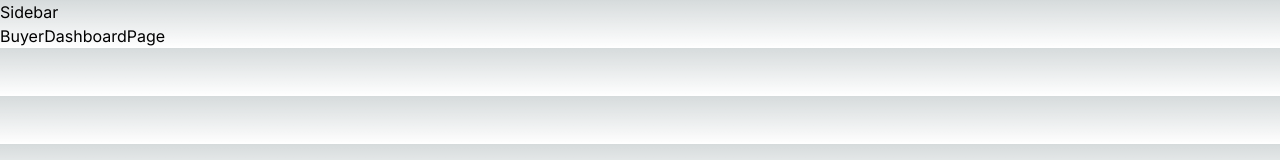
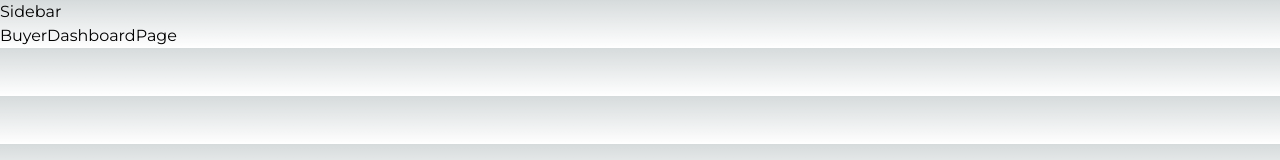
Before and after one commit to naufalzs/ilaktra-next, a Next.js app: page /buyer-dashboard in a window 1280 px wide. Shown: the top 160 px of the page. Built offline with nearby package versions, Linux system fonts and the light colour scheme.

Commit message:
feat: setup font family

```diff
--- a/src/app/globals.css
+++ b/src/app/globals.css
@@ -17,6 +17,7 @@
 }
 
 body {
+  font-family: var(--font-montserrat);
   color: rgb(var(--foreground-rgb));
   background: linear-gradient(
       to bottom,
--- a/src/app/layout.js
+++ b/src/app/layout.js
@@ -1,7 +1,22 @@
-import { Inter } from "next/font/google";
+import { Lato, Montserrat, Quicksand } from "next/font/google";
 import "./globals.css";
 
-const inter = Inter({ subsets: ["latin"] });
+const lato = Lato({
+  weight: ["100", "300", "400", "700", "900"],
+  subsets: ["latin"],
+  display: "swap",
+  variable: "--font-lato",
+});
+const montserrat = Montserrat({
+  subsets: ["latin"],
+  display: "swap",
+  variable: "--font-montserrat",
+});
+const quicksand = Quicksand({
+  subsets: ["latin"],
+  display: "swap",
+  variable: "--font-quicksand",
+});
 
 export const metadata = {
   title: "Ilakra",
@@ -11,7 +26,11 @@ export const metadata = {
 export default function RootLayout({ children }) {
   return (
     <html lang="en">
-      <body className={inter.className}>{children}</body>
+      <body
+        className={`${lato.variable} ${montserrat.variable} ${quicksand.variable}`}
+      >
+        {children}
+      </body>
     </html>
   );
 }
--- a/tailwind.config.js
+++ b/tailwind.config.js
@@ -12,6 +12,11 @@ module.exports = {
         "gradient-conic":
           "conic-gradient(from 180deg at 50% 50%, var(--tw-gradient-stops))",
       },
+      fontFamily: {
+        lato: ["var(--font-lato)"],
+        montserrat: ["var(--font-montserrat)", 'sans-serif'],
+        quicksand: ["var(--font-quicksand)"],
+      },
     },
   },
   plugins: [],
```
